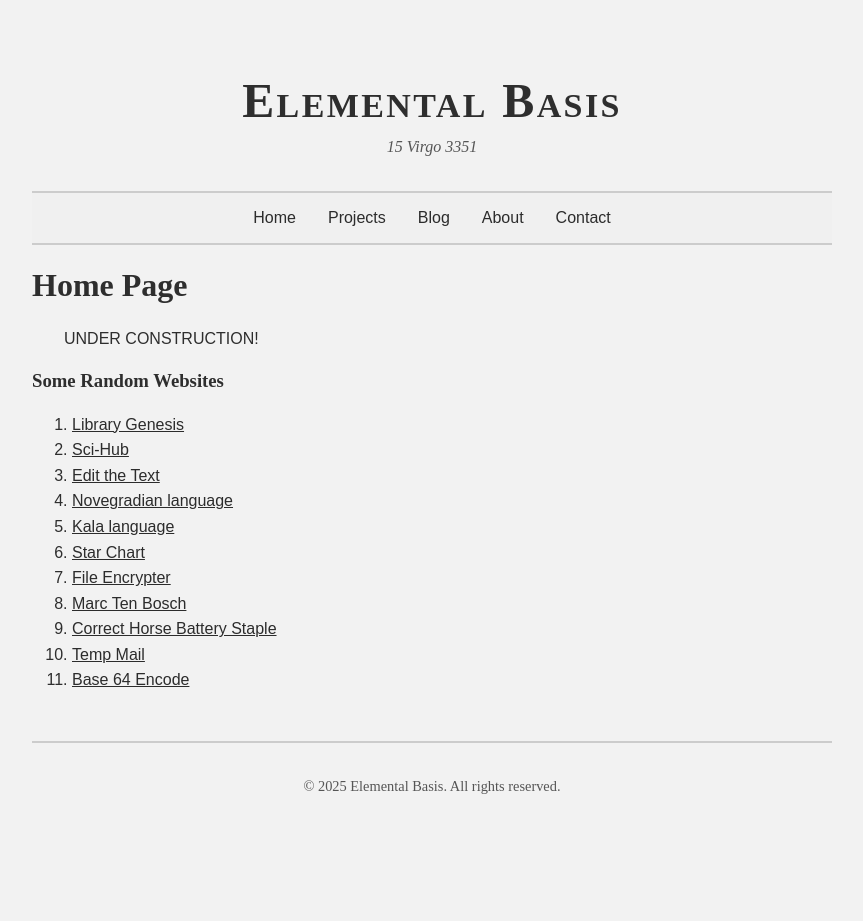
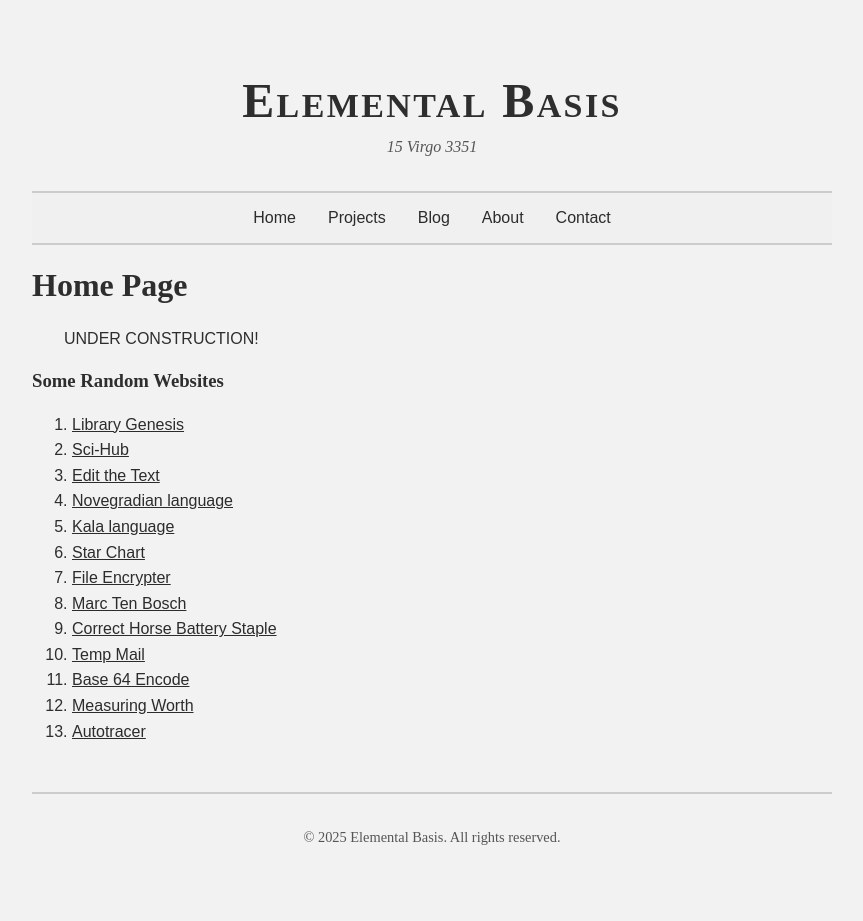
Before and after one commit to elementalbasis/elementalbasis.com, a Jekyll site: the page built from index.md, in a window 1280 px wide. Shown: the whole page, without its empty margins (208-1071 px from the left). Built offline with Jekyll 4.4.1, drawn with Linux system fonts in a browser that asks for light colours; before the commit the page ends 900 px from its top, so only the background shows below that.

Commit message:
Added two additional websites to the list of links.

```diff
--- a/index.md
+++ b/index.md
@@ -19,3 +19,5 @@ UNDER CONSTRUCTION!
 9. [Correct Horse Battery Staple](https://correcthorse.pw/)
 10. [Temp Mail](https://temp-mail.org/en/)
 11. [Base 64 Encode](https://www.base64encode.org/)
+12. [Measuring Worth](https://www.measuringworth.com/index.php)
+13. [Autotracer](https://www.autotracer.org/)
```
